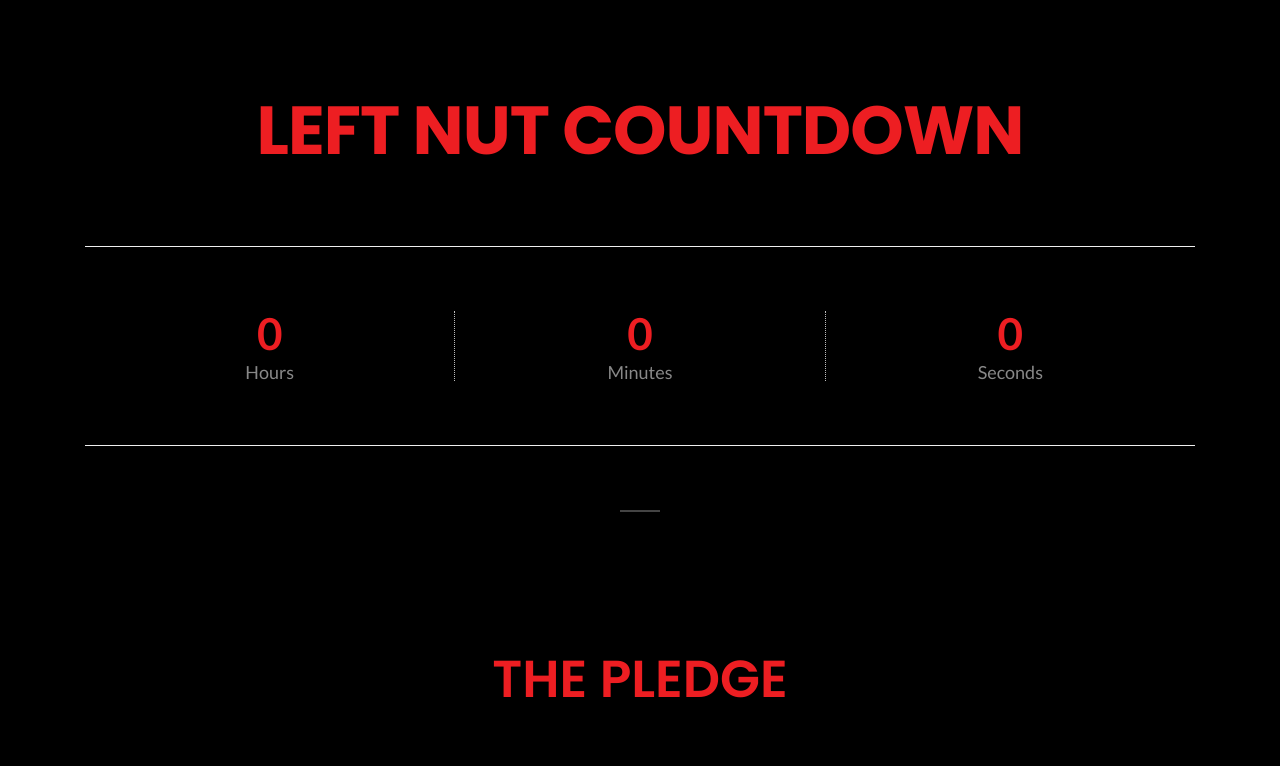
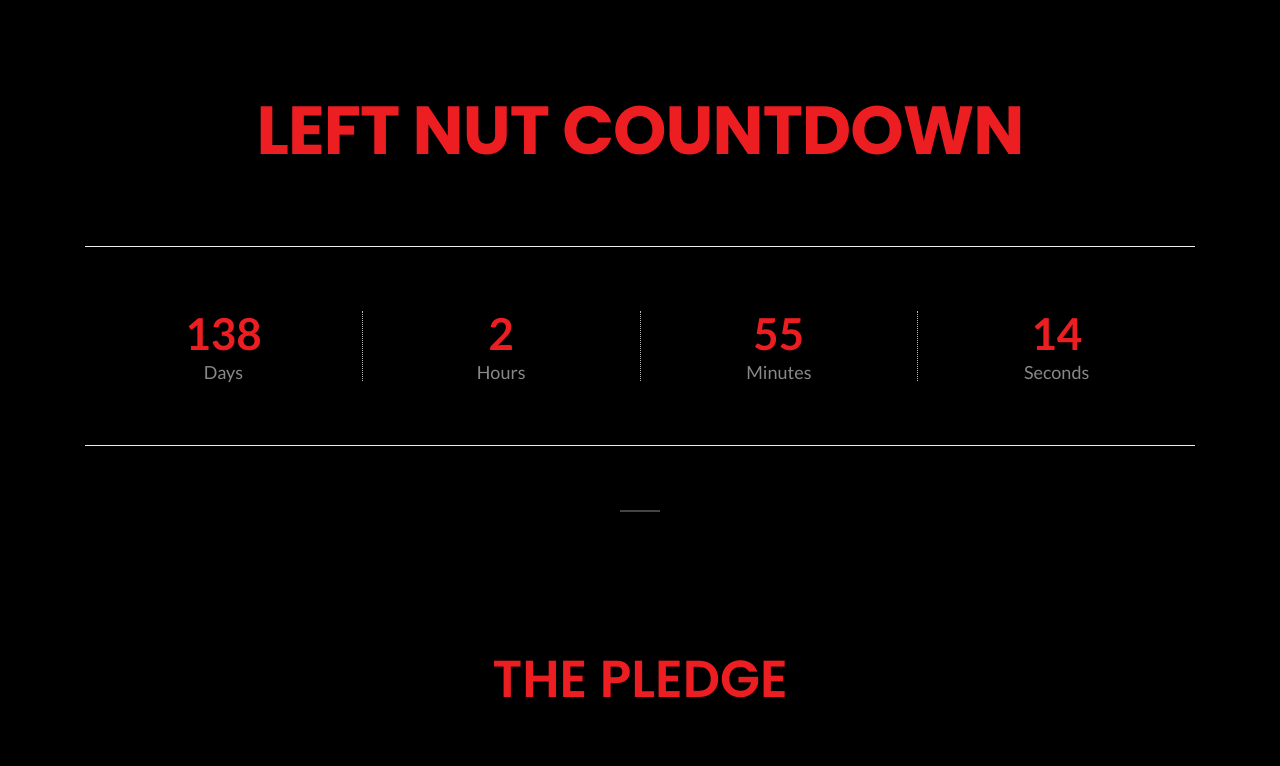
Before and after one commit to Andrew7234/Andrew7234.github.io, a plain HTML site: page index.html in a window 1280 px wide. Shown: the top 766 px of the page. Drawn offline with Linux system fonts and the light colour scheme.

Commit message:
covid extension (#4)

```diff
--- a/index.html
+++ b/index.html
@@ -39,7 +39,7 @@
           <h1 id="bloody-title" class="titular-title font-weight-bold center">LEFT NUT COUNTDOWN</h1>
 					<div class="heading-block center" style="margin-bottom: 8rem;">
             <div class="line"></div>
-            <div id="nutcrack-countdown" class="countdown countdown-large" data-format="dHMS" data-year="2021" data-month="1" data-day="3" data-hour="16" data-minute="45" data-second="0"></div>
+            <div id="nutcrack-countdown" class="countdown countdown-large" data-format="dHMS" data-year="2022" data-month="1" data-day="3" data-hour="16" data-minute="45" data-second="0"></div>
             <div class="line"></div>
           </div>
 
```
